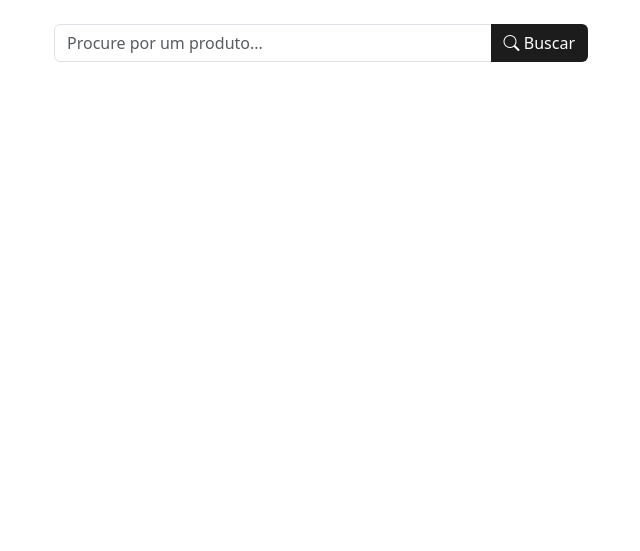
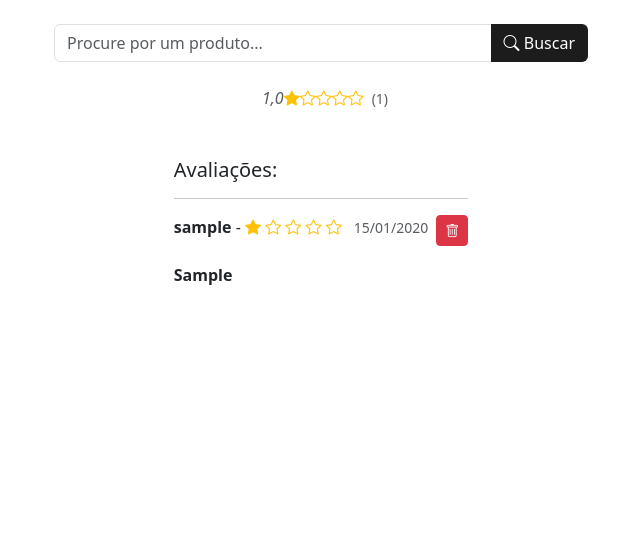
Before and after one commit to LeonardoRodeghiero/CameloVirtual, a Django app: page /1/ in a window 1280 px wide. Shown: the part 100-651 px from the top of the page, without its empty margins (319-959 px from the left). Run offline with Django 5.2, Linux system fonts and the light colour scheme; a user stored in the database is signed in; tables that the repository leaves empty hold one stand-in row (values such as "Sample post"); some libraries are stand-ins or nearby versions.

Commit message:
fazendo avaliacoes para camelo

```diff
--- a/cadastros/models.py
+++ b/cadastros/models.py
@@ -59,6 +59,8 @@
     complemento = models.CharField(max_length=150, null=True, blank=True)
     cep = models.CharField(max_length=9, null=False, verbose_name="CEP")
 
+    avaliacao_geral = models.DecimalField(max_digits=2, decimal_places=1, default=0, verbose_name="Avaliação Geral")
+
 
     usuarios = models.ManyToManyField(
         User,
@@ -81,6 +83,8 @@
 #     descricao_loja = models.CharField(max_length=100)
 #     imagem_logo = models.FileField(upload_to='pdf/')
 #     endereco = models.CharField(max_length=150)
+
+#     avaliacao_geral = models.DecimalField(max_digits=2, decimal_places=1, default=0, verbose_name="Avaliação Geral")
 
 
 #     usuarios = models.ManyToManyField(
@@ -134,8 +138,8 @@
         """
         return self.annotate(
             # Calculamos a média real baseada nas instâncias de Avaliacao
-            media_calculada=Avg('avaliacoes__nota'),
-            total_votos=Count('avaliacoes')
+            media_calculada=Avg('avaliacoes_produto__nota'),
+            total_votos=Count('avaliacoes_produto')
         ).filter(
             total_votos__gt=0 # Opcional: apenas produtos que já foram avaliados
         ).order_by('-media_calculada', '-quantidade_vendido')[:limite]
@@ -193,8 +197,8 @@
     data_hora_mensagem = models.DateTimeField(auto_now=True, verbose_name='data e hora da avaliação')
     mensagem = models.CharField(max_length=255, null=False, verbose_name="mensagem da avalição")
     usuario = models.ForeignKey(User, on_delete=models.CASCADE)
-    produto = models.ForeignKey(Produto, on_delete=models.CASCADE, null=True, related_name="avaliacoes")
-    camelo = models.ForeignKey(Camelo, on_delete=models.CASCADE, null=True)
+    produto = models.ForeignKey(Produto, on_delete=models.CASCADE, null=True, related_name="avaliacoes_produto")
+    camelo = models.ForeignKey(Camelo, on_delete=models.CASCADE, null=True, related_name="avaliacoes_camelo")
 
 
     def __str__(self):
@@ -236,3 +240,26 @@
         constraints = [
                 models.UniqueConstraint(fields=['carrinho', 'produto'], name='unique_carrinho_produto')
             ]
+
+
+from django.db.models import Avg
+from django.db.models.signals import post_save
+from django.dispatch import receiver
+
+@receiver(post_save, sender=Avaliacao)
+def atualizar_notas(sender, instance, **kwargs):
+    # Se a avaliação for de um Produto
+    if instance.produto:
+        # Calcula a média de todas as avaliações desse produto
+        media = Avaliacao.objects.filter(produto=instance.produto).aggregate(Avg('nota'))['nota__avg']
+        # Salva no campo avaliacao_geral do Produto
+        instance.produto.avaliacao_geral = media or 0
+        instance.produto.save()
+
+    # Se a avaliação for de um Camelô
+    if instance.camelo:
+        # Calcula a média de todas as avaliações desse camelô
+        media = Avaliacao.objects.filter(camelo=instance.camelo).aggregate(Avg('nota'))['nota__avg']
+        # Salva no campo avaliacao_geral do Camelô (se existir o campo)
+        instance.camelo.avaliacao_geral = media or 0
+        instance.camelo.save()
--- a/cadastros/templates/cadastros/listas/camelo.html
+++ b/cadastros/templates/cadastros/listas/camelo.html
@@ -20,6 +20,7 @@
     <th>data de cadastro</th>
     <th>status</th>
     <th>descrição da loja</th>
+    <th>avaliação geral</th>
 
     <th>cep</th>
     <th>estado</th>
@@ -45,6 +46,7 @@
     <td>{{object.data_cadastro}}</td>
     <td>{{object.status}}</td>
     <td>{{object.descricao_loja}}</td>
+    <td>{{object.avaliacao_geral}}</td>
     <td>{{object.cep}}</td>
     <td>{{object.estado}}</td>
     <td>{{object.cidade}}</td>
--- a/paginas/templates/paginas/camelo_padrao.html
+++ b/paginas/templates/paginas/camelo_padrao.html
@@ -462,6 +462,100 @@
         {% endblock %}
     </div>
 
+    <div class="d-flex justify-content-center align-items-center">
+        <i class="text-muted ms-2">{{ camelo.avaliacao_geral }}</i>
+        {% for i in "12345" %}
+            {% if i|add:"0" <= media_inteira %}
+            <i class="bi bi-star-fill text-warning"></i>
+            {% elif i|add:"0" == media_inteira|add:"1" and media_meia %}
+            <i class="bi bi-star-half text-warning"></i>
+
+            {% else %}
+            <i class="bi bi-star text-warning"></i>
+            {% endif %}
+        {% endfor %}
+        <small class="text-muted ms-2">({{ qtd_avaliacoes }})</small>
+    </div>
+
+
+    <div class='container pt-4 d-flex flex-column align-items-center'>
+        {% if pode_avaliar and not ja_avaliou %}
+        <h5>Deixe sua avaliação:</h5>
+        <form method="post">
+            {% csrf_token %}
+
+            <div class="rating mb-3">
+            {% for i in "54321" %}
+                <input type="radio" id="star{{ i }}" name="nota" value="{{ i }}">
+                <label for="star{{ i }}" title="{{ i }} estrelas">
+                <i class="bi bi-star-fill"></i>
+                </label>
+            {% endfor %}
+            </div>
+
+            {{ form.mensagem }}
+            <button type="submit" class="btn btn-success mt-2">Enviar Avaliação</button>
+        </form>
+        {% endif %}
+
+    <div class="mt-4">
+  <h5>Avaliações:</h5>
+  {% for avaliacao in avaliacoes %}
+  <hr>
+    <div class="d-flex justify-content-between align-items-start mb-2">
+      <div>
+        <strong>{{ avaliacao.usuario.username }}</strong> -
+        {% for i in "12345" %}
+          {% if i|add:"0" <= avaliacao.nota %}
+            <i class="bi bi-star-fill text-warning"></i>
+          {% else %}
+            <i class="bi bi-star text-warning"></i>
+          {% endif %}
+        {% endfor %}
+        <small class="text-muted ms-2">{{ avaliacao.data_hora_mensagem|date:"d/m/Y" }}</small>
+        <br>
+        <p class="text-break" style="white-space: pre-line;">
+            {{ avaliacao.mensagem|linebreaksbr }}
+        </p>
+      </div>
+
+      {% if request.user == avaliacao.usuario %}
+        <button type="button" class="btn btn-sm btn-danger ms-2" data-bs-toggle="modal" data-bs-target="#confirmModal{{ avaliacao.pk }}" title="Excluir">
+          <i class="bi bi-trash"></i>
+        </button>
+      {% endif %}
+    </div>
+
+    <!-- Modal de confirmação -->
+    <div class="modal fade" id="confirmModal{{ avaliacao.pk }}" tabindex="-1" aria-hidden="true">
+      <div class="modal-dialog">
+        <div class="modal-content">
+          <form method="post" action="{% url 'excluir-avaliacao-usuario' avaliacao.pk %}">
+            {% csrf_token %}
+            <div class="modal-header">
+              <h5 class="modal-title">Confirmar exclusão</h5>
+              <button type="button" class="btn-close" data-bs-dismiss="modal"></button>
+            </div>
+            <div class="modal-body">
+              Tem certeza que deseja excluir <strong>Sua Avaliação neste produto</strong>?
+            </div>
+            <div class="modal-footer">
+              <button type="button" class="btn btn-secondary" data-bs-dismiss="modal">Cancelar</button>
+              <button type="submit" class="btn btn-danger">Excluir</button>
+            </div>
+          </form>
+        </div>
+      </div>
+    </div>
+  {% empty %}
+    <p>Este camelô ainda não possui avaliações.</p>
+  {% endfor %}
+  </div>
+
+
+
+
+
 </main>
 
 
@@ -493,7 +587,37 @@
     <script src="{% static 'js/datatables.min.js' %}"></script>
 
     {% block scripts %}
+    <style>
+    .rating {
+    display: flex;
+    flex-direction: row-reverse; /* 5 estrelas à direita */
+    justify-content: flex-start;
+    gap: 10px; /* espaçamento entre as estrelas */
+    margin-left: 0; /* garante que não haja recuo */
+    }
 
+    .rating input {
+    display: none; /* esconde os radios */
+    }
+
+
+    .rating label {
+    font-size: 2rem;
+    color: #ccc;
+    cursor: pointer;
+    transition: color 0.2s;
+    }
+
+    .rating input:checked ~ label {
+    color: gold;
+    }
+
+    .rating label:hover,
+    .rating label:hover ~ label {
+    color: gold;
+    }
+
+    </style>
     {% endblock %}
 
 
--- a/paginas/views.py
+++ b/paginas/views.py
@@ -46,7 +46,7 @@
 
         # 1. Buscamos os produtos usando o Manager que criamos
         melhores_produtos_qs = Produto.objects.melhores_avaliados().annotate(
-            qtd_total_avaliacoes=Count('avaliacoes')
+            qtd_total_avaliacoes=Count('avaliacoes_produto')
         )
         # 2. Criamos a lista customizada com a lógica das estrelas
         lista_customizada = []
@@ -60,7 +60,6 @@
                 'media_avaliacoes': round(produto.avaliacao_geral, 1),
                 'media_inteira': range(inteira),
                 'tem_meia': tem_meia,
-                # Se você não tiver esse campo no model, use o annotate do Manager
                 'qtd_avaliacoes': produto.qtd_total_avaliacoes,
             })
 
@@ -87,10 +86,59 @@
 
     def get_context_data(self, **kwargs):
         context = super().get_context_data(**kwargs)
+
+        camelo_id = self.kwargs.get("pk")
+        camelo = get_object_or_404(Camelo, id=camelo_id)
+        usuario = self.request.user
+
+        ja_avaliou = Avaliacao.objects.filter(camelo=camelo, usuario=usuario).exists()
+
+        pode_avaliar =  Camelo_Usuario.objects.filter(camelo=camelo).exists()
+
+        avaliacoes = Avaliacao.objects.filter(camelo=camelo)
+
+        # Forma para meia estrela
+        inteira = int(camelo.avaliacao_geral)
+        tem_meia = (camelo.avaliacao_geral - inteira) >= 0.5
+        context["media_avaliacoes"] = round(camelo.avaliacao_geral, 1)
+        context["media_inteira"] = inteira
+        context["media_meia"] = tem_meia
+
+
+
+        context['form'] = AvaliacaoForm()
+        context['avaliacoes'] = avaliacoes
+        context['qtd_avaliacoes'] = avaliacoes.count()
+
+        if usuario.is_authenticated:
+            context['ja_avaliou'] = ja_avaliou
+            context['pode_avaliar'] = pode_avaliar
+
+
+
+
+
+
         camelo_id = self.kwargs.get("pk")
         camelo = get_object_or_404(Camelo, pk=camelo_id)
         context["camelo"] = camelo
         return context
+
+    def post(self, request, *args, **kwargs):
+        camelo_id = self.kwargs.get("pk")
+        camelo = get_object_or_404(Camelo, id=camelo_id)
+
+        form = AvaliacaoForm(request.POST)
+
+
+        if form.is_valid():
+            avaliacao = form.save(commit=False)
+            avaliacao.usuario = request.user
+            avaliacao.camelo = camelo
+            avaliacao.save()
+            return redirect('camelo', pk=camelo.pk)
+        context = self.get_context_data(form=form)
+        return self.render_to_response(context)
 
 
 class AcessoNegadoView(TemplateView):
@@ -118,7 +166,7 @@
 
 
     def get_queryset(self):
-        queryset = Produto.objects.annotate(qtd_total_avaliacoes=Count('avaliacoes'))
+        queryset = Produto.objects.annotate(qtd_total_avaliacoes=Count('avaliacoes_produto'))
 
         txt_nome = self.request.GET.get('nome')
 
@@ -186,7 +234,7 @@
     def get_queryset(self):
 
         camelo_id = self.kwargs.get("pk")
-        queryset = Produto.objects.annotate(qtd_total_avaliacoes=Count('avaliacoes'))
+        queryset = Produto.objects.annotate(qtd_total_avaliacoes=Count('avaliacoes_produto'))
 
         txt_nome = self.request.GET.get('nome')
 
@@ -633,7 +681,7 @@
 
         # 2. Começamos o queryset com o annotate que você já usa
         queryset = Produto.objects.filter(camelo_id=camelo_id).annotate(
-            qtd_total_avaliacoes=Count('avaliacoes')
+            qtd_total_avaliacoes=Count('avaliacoes_produto')
         )
 
         # 3. Filtramos pela categoria se ela foi passada
```
Also changed, not shown: cadastros/migrations/0020_camelo_avaliacao_geral.py (added), cadastros/migrations/0021_alter_avaliacao_camelo_alter_avaliacao_produto.py (added).
